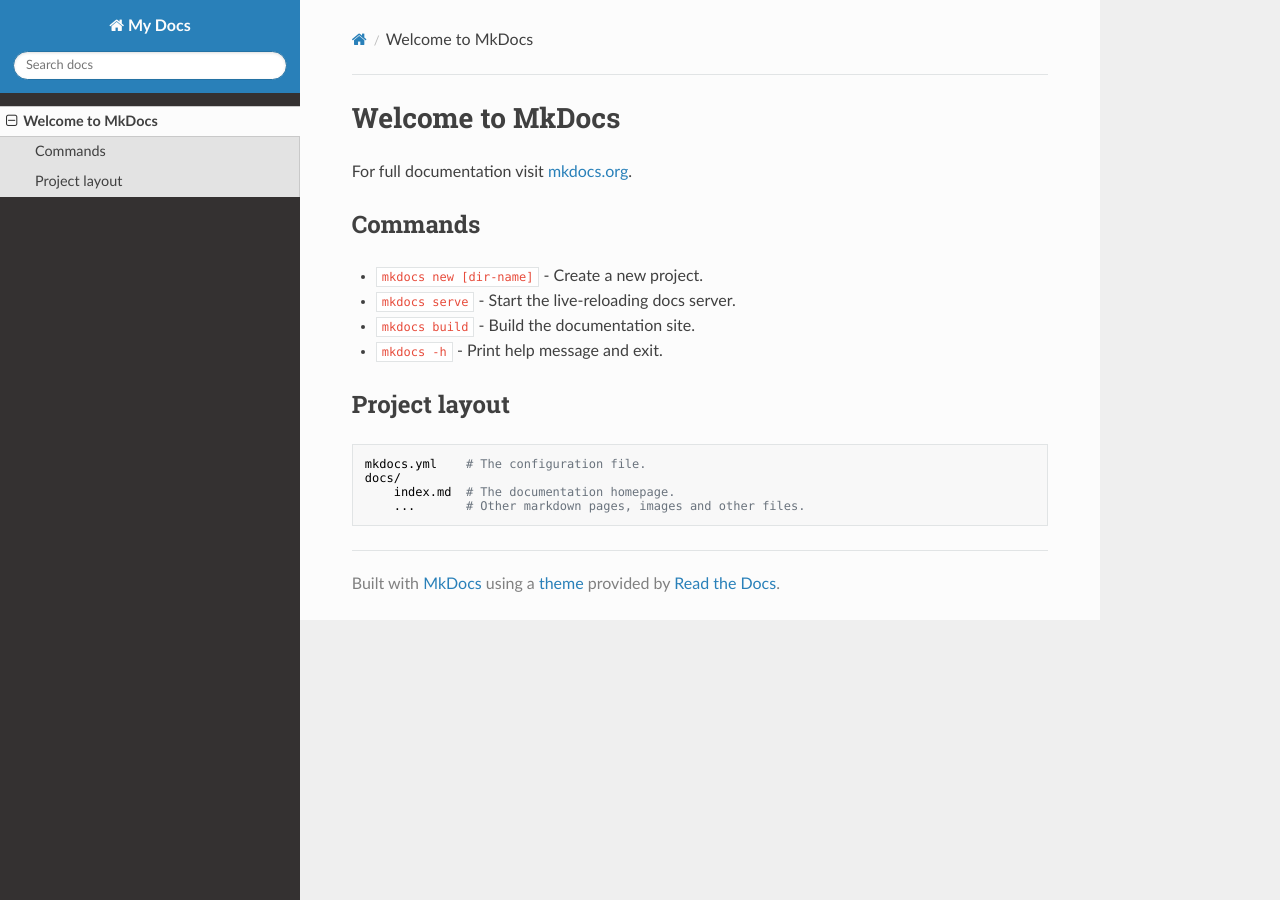
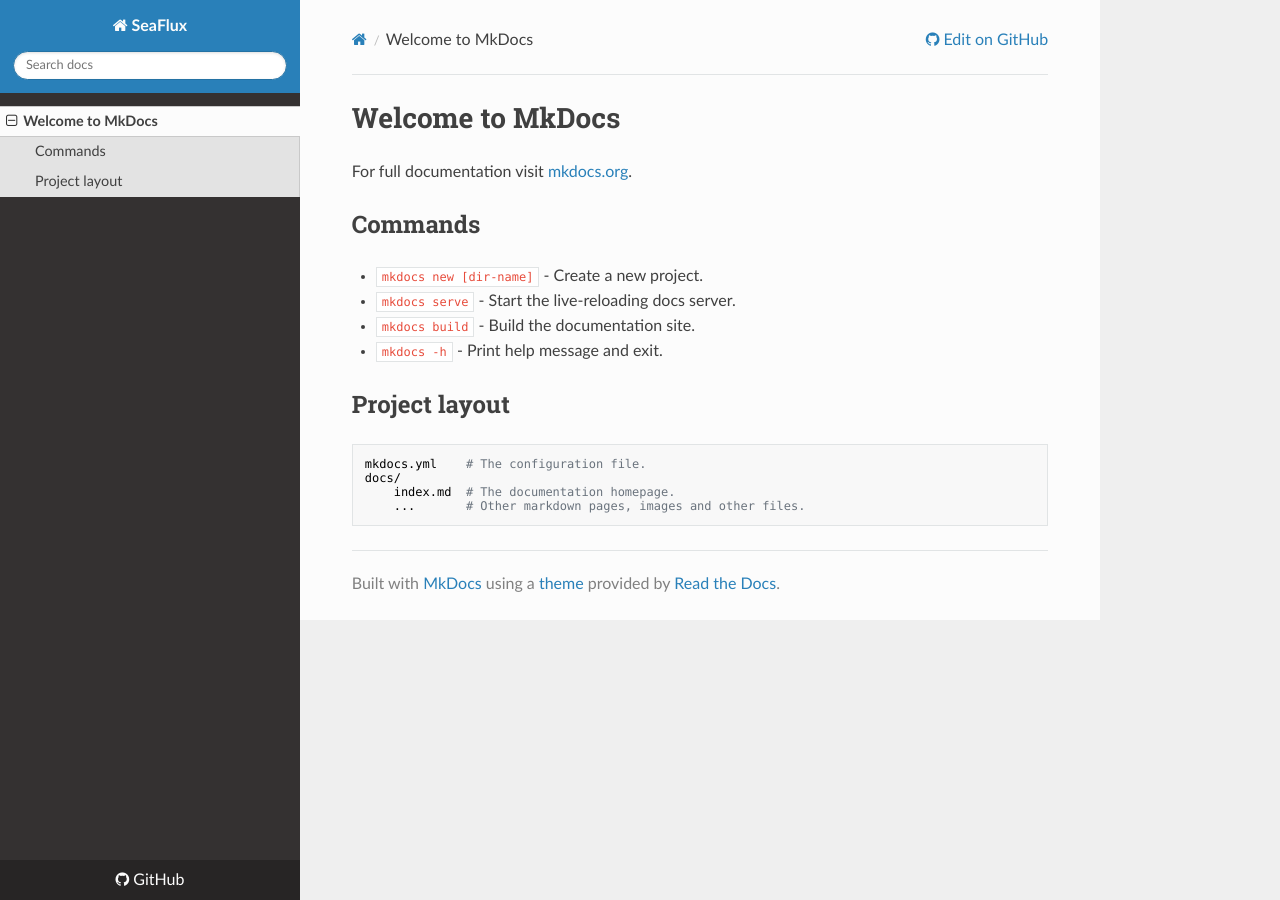
Before and after one commit to lukegre/pySeaFlux, an MkDocs documentation site: the page built from docs/index.md, in a window 1280 px wide. Built offline with MkDocs 1.6.1, drawn with Linux system fonts in a browser that asks for light colours; nearby versions of some CDN libraries.

Commit message:
mkdocs update

```diff
--- a/mkdocs.yml
+++ b/mkdocs.yml
@@ -1,4 +1,5 @@
-site_name: My Docs
+site_name: SeaFlux
+repo_url: https://github.com/luke-gregor/seaflux
 
 theme:
     name: readthedocs
```
Also changed, not shown: 1 other file.
